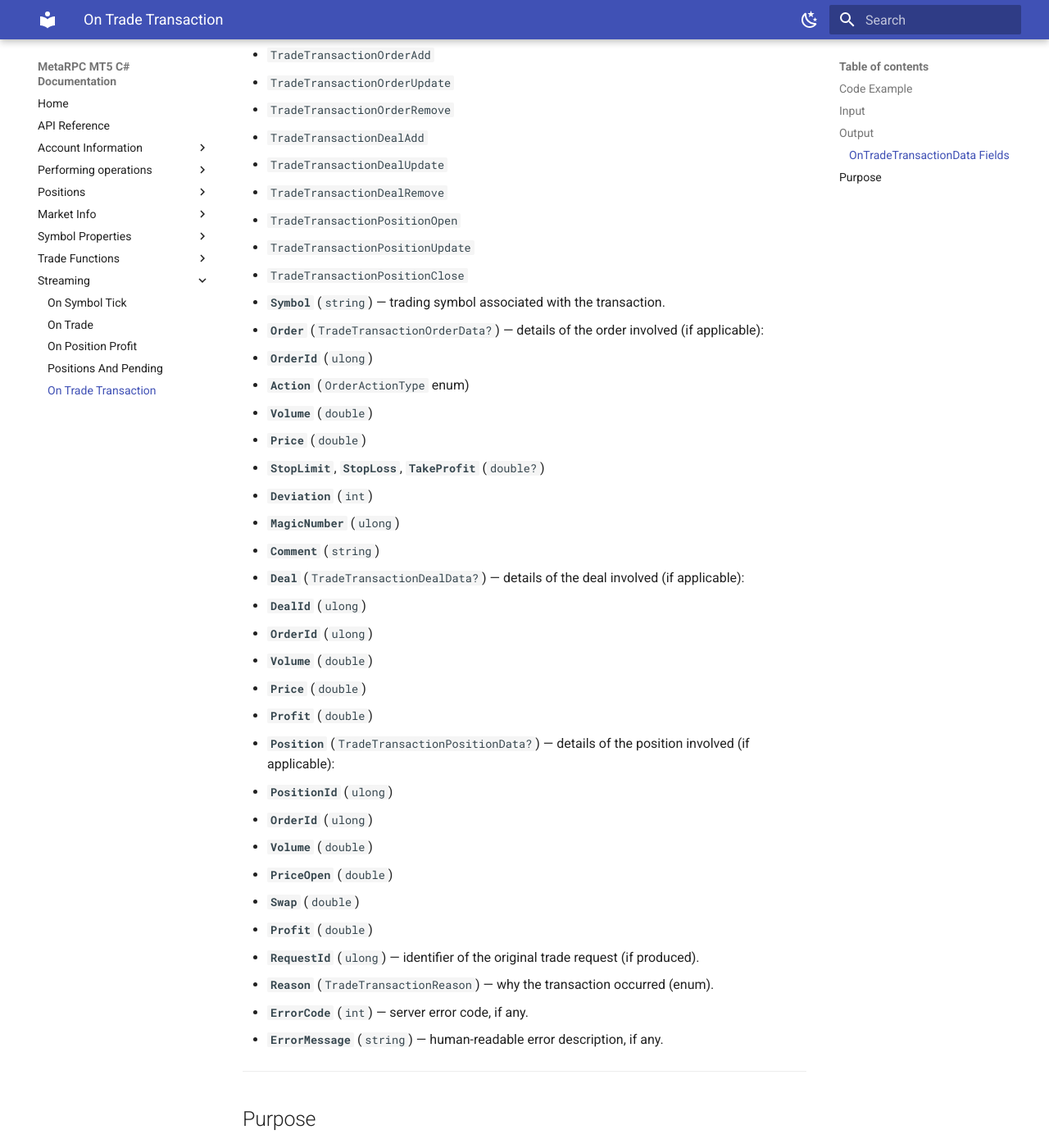
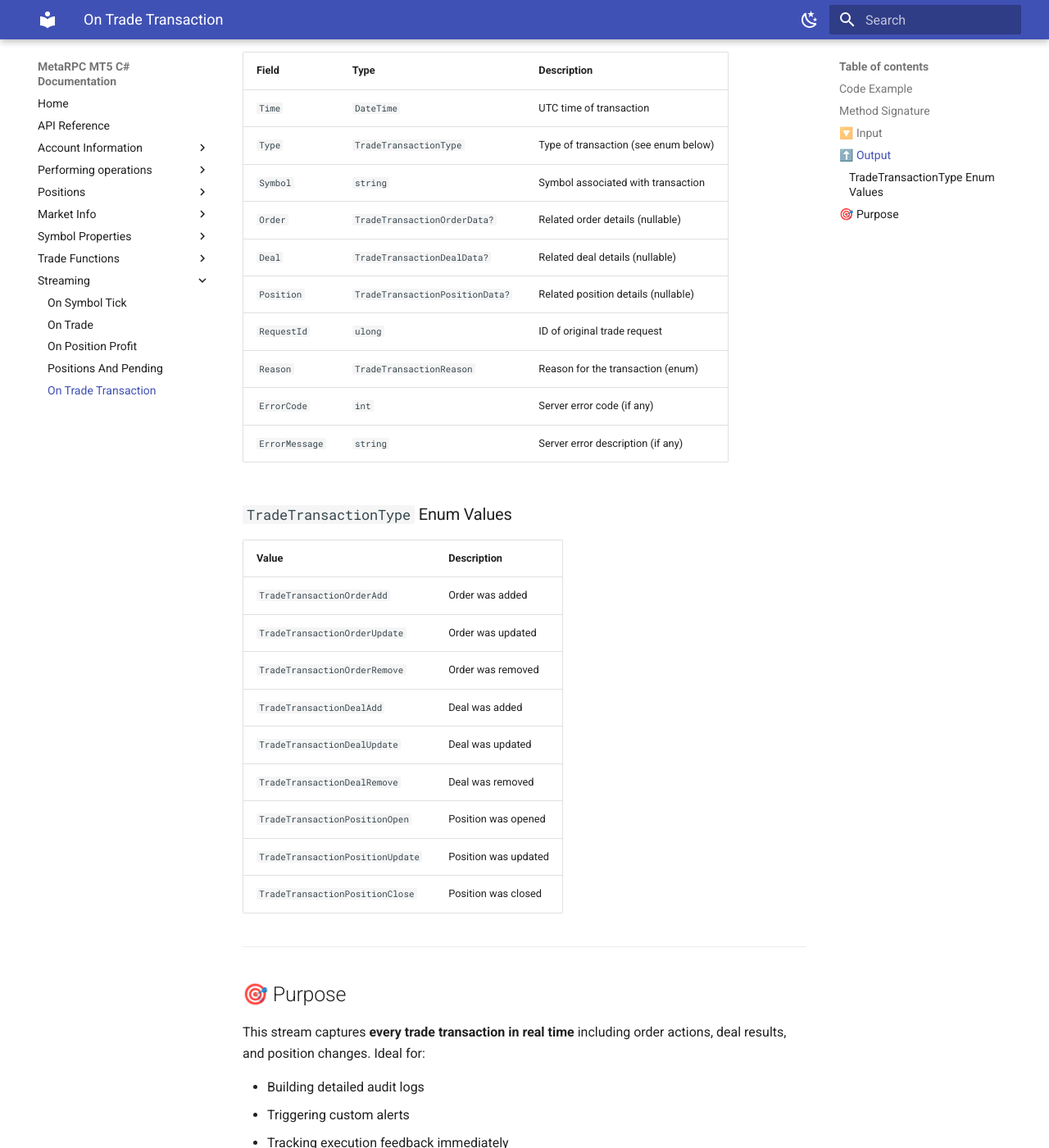
Before and after one commit to MetaRPC/CSharpMT5, an MkDocs documentation site: the page built from docs/DoStreaming/OnTradeTransactionAsync.md, in a window 1280 px wide and 1400 px high, scrolled down 972 px. Shown: the whole window at 82% size. Built offline with MkDocs 1.6.1 and Material for MkDocs 9.7.7, drawn with Linux system fonts in a browser that asks for light colours; some of the changed text lies outside the part shown.

Commit message:
Update OnTradeTransactionAsync.md

````diff
--- a/docs/DoStreaming/OnTradeTransactionAsync.md
+++ b/docs/DoStreaming/OnTradeTransactionAsync.md
@@ -1,8 +1,9 @@
 # Streaming: OnTradeTransactionAsync
 
 > **Request:** real-time trade transaction events (order creation, modification, execution) from MT5
+> Subscribe to a live stream of detailed trade transaction data.
 
-Subscribe to a live stream of detailed trade transaction data.
+---
 
 ### Code Example
 
@@ -15,7 +16,9 @@ await foreach (var txn in _mt5Account.OnTradeTransactionAsync(cts.Token))
 }
 ```
 
-✨**Method Signature:**
+---
+
+### Method Signature
 
 ```csharp
 IAsyncEnumerable<OnTradeTransactionData> OnTradeTransactionAsync(
@@ -25,63 +28,52 @@ IAsyncEnumerable<OnTradeTransactionData> OnTradeTransactionAsync(
 
 ---
 
-## Input
+## 🔽 Input
 
-* **`cancellationToken`** (`CancellationToken`) — token to cancel the streaming.
+| Parameter           | Type                | Description                |
+| ------------------- | ------------------- | -------------------------- |
+| `cancellationToken` | `CancellationToken` | Token to cancel the stream |
 
 ---
 
-## Output
+## ⬆️ Output
 
-**`OnTradeTransactionData`** — structure representing a single trade transaction event.
+Returns a stream of **OnTradeTransactionData** items:
 
-### `OnTradeTransactionData` Fields
+| Field          | Type                            | Description                          |
+| -------------- | ------------------------------- | ------------------------------------ |
+| `Time`         | `DateTime`                      | UTC time of transaction              |
+| `Type`         | `TradeTransactionType`          | Type of transaction (see enum below) |
+| `Symbol`       | `string`                        | Symbol associated with transaction   |
+| `Order`        | `TradeTransactionOrderData?`    | Related order details (nullable)     |
+| `Deal`         | `TradeTransactionDealData?`     | Related deal details (nullable)      |
+| `Position`     | `TradeTransactionPositionData?` | Related position details (nullable)  |
+| `RequestId`    | `ulong`                         | ID of original trade request         |
+| `Reason`       | `TradeTransactionReason`        | Reason for the transaction (enum)    |
+| `ErrorCode`    | `int`                           | Server error code (if any)           |
+| `ErrorMessage` | `string`                        | Server error description (if any)    |
 
-* **`Time`** (`DateTime`) — UTC timestamp when the transaction was recorded.
-* **`Type`** (`TradeTransactionType`) — kind of transaction. Possible enum values:
+### `TradeTransactionType` Enum Values
 
-  * `TradeTransactionOrderAdd`
-  * `TradeTransactionOrderUpdate`
-  * `TradeTransactionOrderRemove`
-  * `TradeTransactionDealAdd`
-  * `TradeTransactionDealUpdate`
-  * `TradeTransactionDealRemove`
-  * `TradeTransactionPositionOpen`
-  * `TradeTransactionPositionUpdate`
-  * `TradeTransactionPositionClose`
-* **`Symbol`** (`string`) — trading symbol associated with the transaction.
-* **`Order`** (`TradeTransactionOrderData?`) — details of the order involved (if applicable):
-
-  * **`OrderId`** (`ulong`)
-  * **`Action`** (`OrderActionType` enum)
-  * **`Volume`** (`double`)
-  * **`Price`** (`double`)
-  * **`StopLimit`**, **`StopLoss`**, **`TakeProfit`** (`double?`)
-  * **`Deviation`** (`int`)
-  * **`MagicNumber`** (`ulong`)
-  * **`Comment`** (`string`)
-* **`Deal`** (`TradeTransactionDealData?`) — details of the deal involved (if applicable):
-
-  * **`DealId`** (`ulong`)
-  * **`OrderId`** (`ulong`)
-  * **`Volume`** (`double`)
-  * **`Price`** (`double`)
-  * **`Profit`** (`double`)
-* **`Position`** (`TradeTransactionPositionData?`) — details of the position involved (if applicable):
-
-  * **`PositionId`** (`ulong`)
-  * **`OrderId`** (`ulong`)
-  * **`Volume`** (`double`)
-  * **`PriceOpen`** (`double`)
-  * **`Swap`** (`double`)
-  * **`Profit`** (`double`)
-* **`RequestId`** (`ulong`) — identifier of the original trade request (if produced).
-* **`Reason`** (`TradeTransactionReason`) — why the transaction occurred (enum).
-* **`ErrorCode`** (`int`) — server error code, if any.
-* **`ErrorMessage`** (`string`) — human-readable error description, if any.
+| Value                            | Description          |
+| -------------------------------- | -------------------- |
+| `TradeTransactionOrderAdd`       | Order was added      |
+| `TradeTransactionOrderUpdate`    | Order was updated    |
+| `TradeTransactionOrderRemove`    | Order was removed    |
+| `TradeTransactionDealAdd`        | Deal was added       |
+| `TradeTransactionDealUpdate`     | Deal was updated     |
+| `TradeTransactionDealRemove`     | Deal was removed     |
+| `TradeTransactionPositionOpen`   | Position was opened  |
+| `TradeTransactionPositionUpdate` | Position was updated |
+| `TradeTransactionPositionClose`  | Position was closed  |
 
 ---
 
-## Purpose
+## 🎯 Purpose
 
-Capture every granular trade transaction in real time, enabling audit logs, custom notifications, or automated trade-management logic as soon as activity occurs. 🚀
+This stream captures **every trade transaction in real time** including order actions, deal results, and position changes. Ideal for:
+
+* Building detailed audit logs
+* Triggering custom alerts
+* Tracking execution feedback immediately
+* Supporting trade lifecycle automation
````
